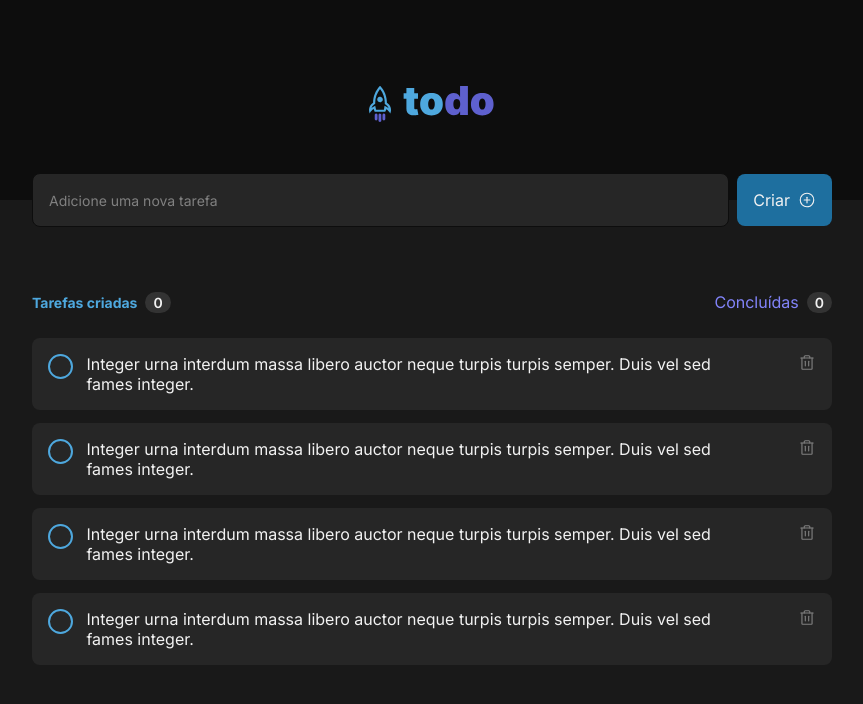
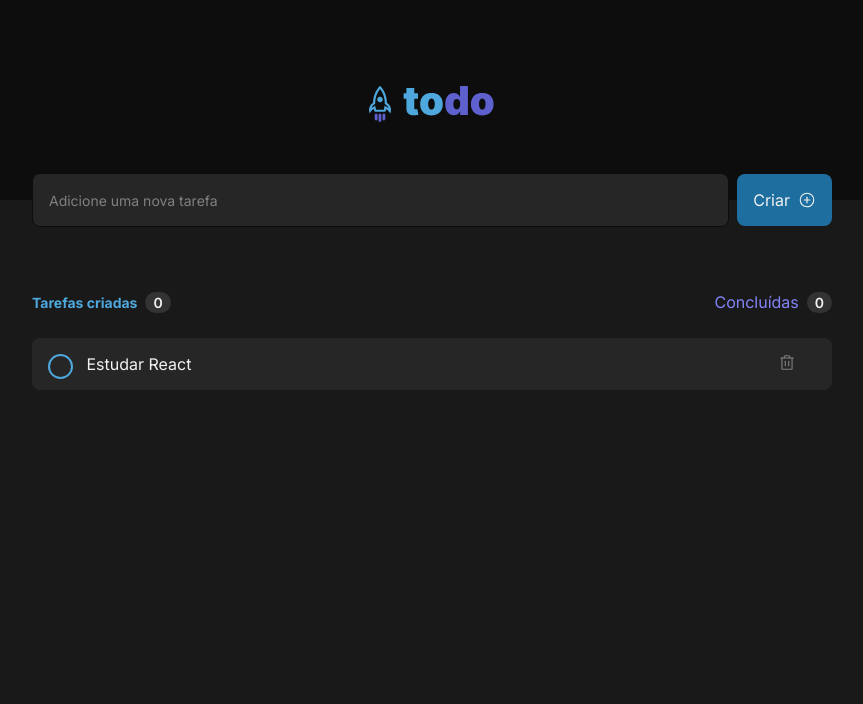
Before and after one commit to CarolMaiaP/to-do-list-react-challenge, a React (Vite) app: page / in a window 1280 px wide. Shown: the top 704 px of the page, without its empty margins (208-1071 px from the left). Built offline with nearby package versions, Linux system fonts and the light colour scheme.

Commit message:
making tasks dynamic

```diff
--- a/src/components/CreateTask.jsx
+++ b/src/components/CreateTask.jsx
@@ -6,21 +6,26 @@ import { useState } from 'react';
 export function CreateTask(){
 
   const [tasks, setTasks] = useState([
-    1,
-    2,
-    3,
-    4,
+    'Estudar React'
   ])
+
+  const [newTaskText, setNewTaskText] = useState('');
 
   function handleNewTask(){
     event.preventDefault();
-    setTasks([1, 2, 3, 4, 5])
+
+    setTasks([...tasks, newTaskText]);
+    setNewTaskText('');
+  }
+
+  function handleNewTaskChange(){
+    setNewTaskText(event.target.value);
   }
 
   return(
     <div>
       <form onSubmit={handleNewTask} className={styles.newTask}>
-        <input type="text" placeholder="Adicione uma nova tarefa"/>
+        <input type="text" placeholder="Adicione uma nova tarefa" value={newTaskText} name='newTask' onChange={handleNewTaskChange}/>
         <button type="submit">Criar<PlusCircle size={18}/></button>
       </form>
 
@@ -35,7 +40,7 @@ export function CreateTask(){
 
       <div className={styles.list}>
         {tasks.map( task => {
-          return <TaskList/>
+          return <TaskList content={task}/>
         })}
       </div>
     </div>
--- a/src/components/TaskList.jsx
+++ b/src/components/TaskList.jsx
@@ -2,7 +2,7 @@ import styles from './TaskList.module.css';
 import clipboard from '../assets/clipboard.svg';
 import {Trash} from 'phosphor-react';
 
-export function TaskList(){
+export function TaskList(props){
   return(
     <div>
 
@@ -16,7 +16,7 @@ export function TaskList(){
         <label className={styles.check}>
           <input type="checkbox" />
           <span className={styles.checkbox}></span>
-          <p>Integer urna interdum massa libero auctor neque turpis turpis semper. Duis vel sed fames integer.</p>
+          <p>{props.content}</p>
         </label>
 
         <button className={styles.removeTask}>
--- a/src/components/TaskList.module.css
+++ b/src/components/TaskList.module.css
@@ -28,6 +28,10 @@
   border-radius: 8px;
   color: var(--gray-300);
   margin-bottom: 0.75rem;
+}
+
+label {
+  width: 90%;
 }
 
 .check {
```
